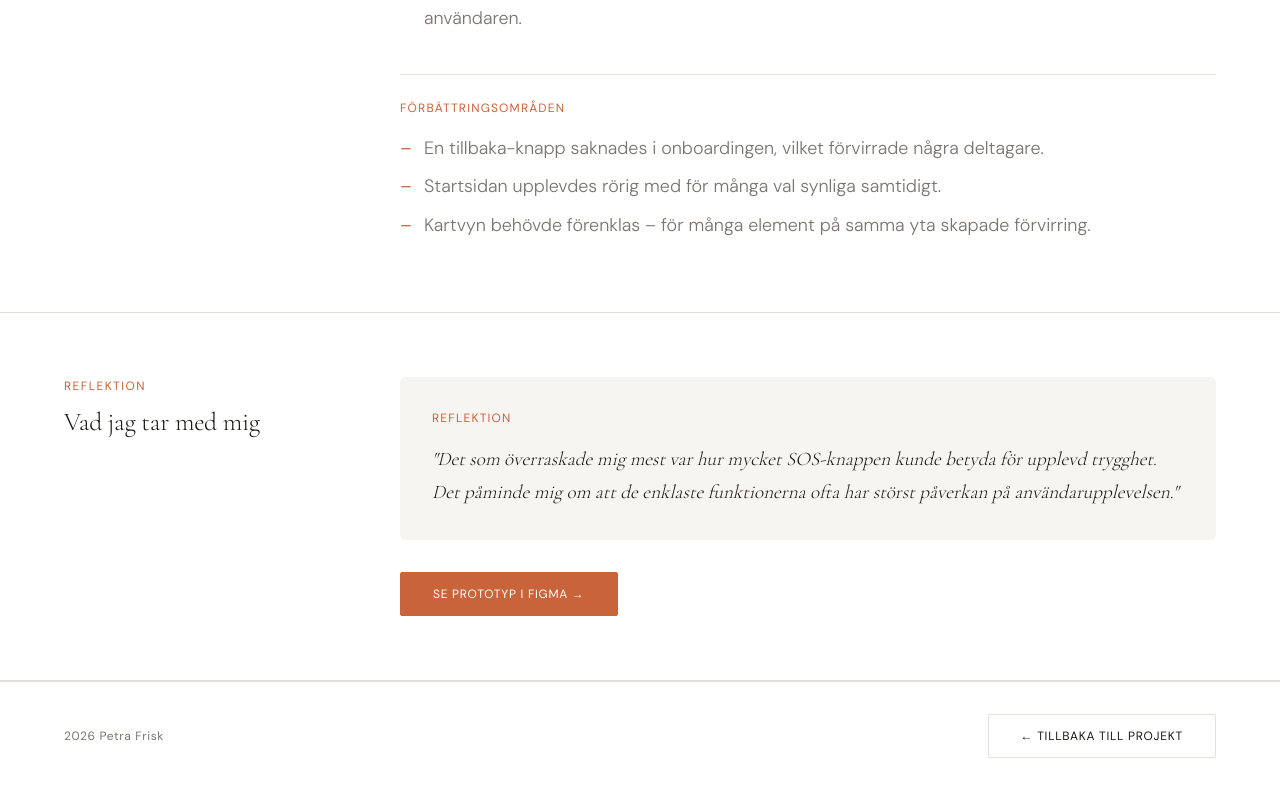
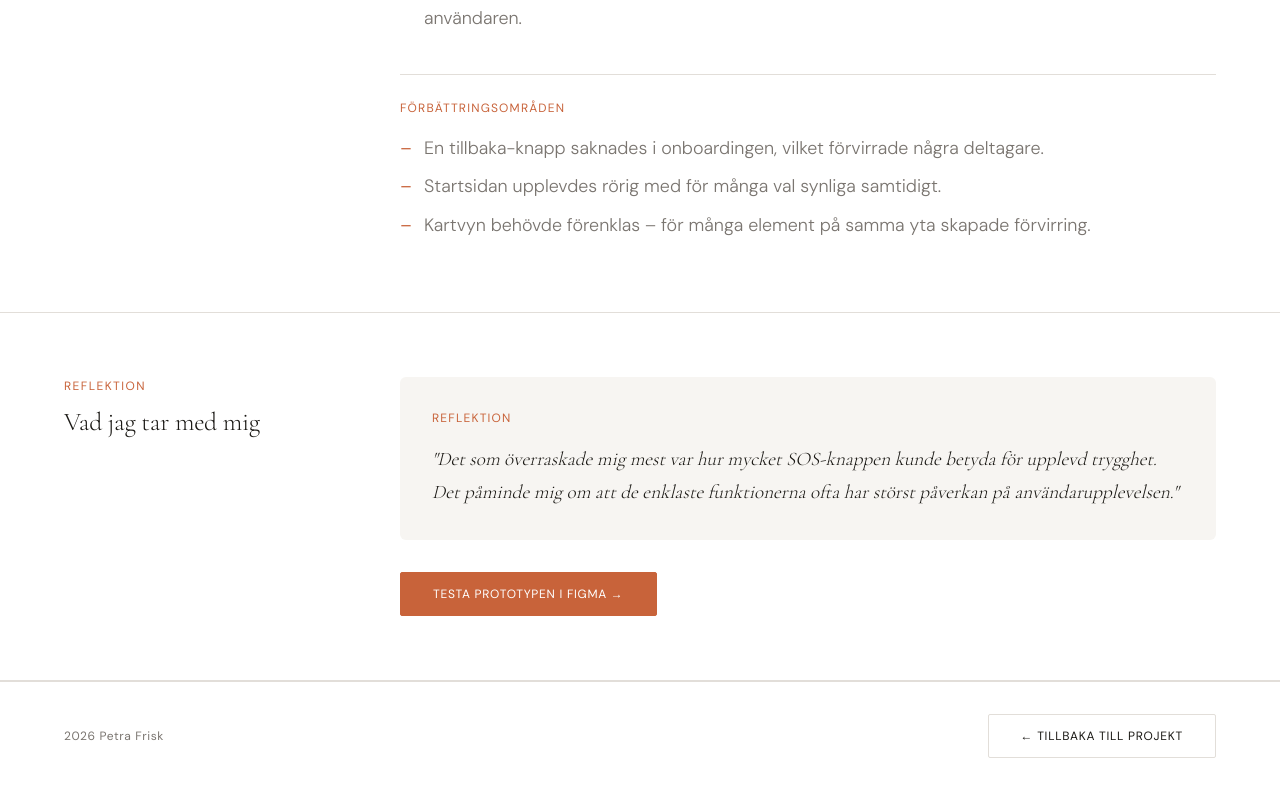
Before and after one commit to petrazzzz/min-portfolio, a Next.js app: page /cykelappen in a window 1280 px wide. Shown: the part 3502-4292 px from the top of the page. Built offline with nearby package versions, Linux system fonts and the light colour scheme.

Commit message:
Update Figma prototype link
Co-Authored-By: Claude Sonnet 4.6 <noreply@anthropic.com>

```diff
--- a/app/cykelappen/page.tsx
+++ b/app/cykelappen/page.tsx
@@ -282,8 +282,8 @@ export default function Cykelappen() {
             </p>
           </div>
           <div style={{ display: "flex", gap: "1rem", flexWrap: "wrap" }}>
-            <a href="https://www.figma.com/design/u4B8U6aLaVH2ariD1SZl9a/Petra-HJPR-prototype--Copy-?node-id=2021-1681&t=MgLHK2qxBAYIRCpC-1" target="_blank" rel="noopener noreferrer" style={{ display: "inline-flex", alignItems: "center", gap: "0.5rem", padding: "0.75rem 2rem", background: "#c8633a", color: "#fff", border: "1.5px solid #c8633a", borderRadius: "2px", fontSize: "0.75rem", fontWeight: 400, letterSpacing: "0.06em", textTransform: "uppercase", textDecoration: "none" }}>
-              Se prototyp i Figma →
+            <a href="https://www.figma.com/proto/u4B8U6aLaVH2ariD1SZl9a/Petra-HJPR-prototype--Copy-?node-id=2021-2231&viewport=-50%2C76%2C0.22&t=lIhF766jutlgH1PX-1&scaling=scale-down&content-scaling=fixed&starting-point-node-id=2021%3A2231&page-id=2021%3A1681" target="_blank" rel="noopener noreferrer" style={{ display: "inline-flex", alignItems: "center", gap: "0.5rem", padding: "0.75rem 2rem", background: "#c8633a", color: "#fff", border: "1.5px solid #c8633a", borderRadius: "2px", fontSize: "0.75rem", fontWeight: 400, letterSpacing: "0.06em", textTransform: "uppercase", textDecoration: "none" }}>
+              Testa prototypen i Figma →
             </a>
           </div>
         </div>
```
